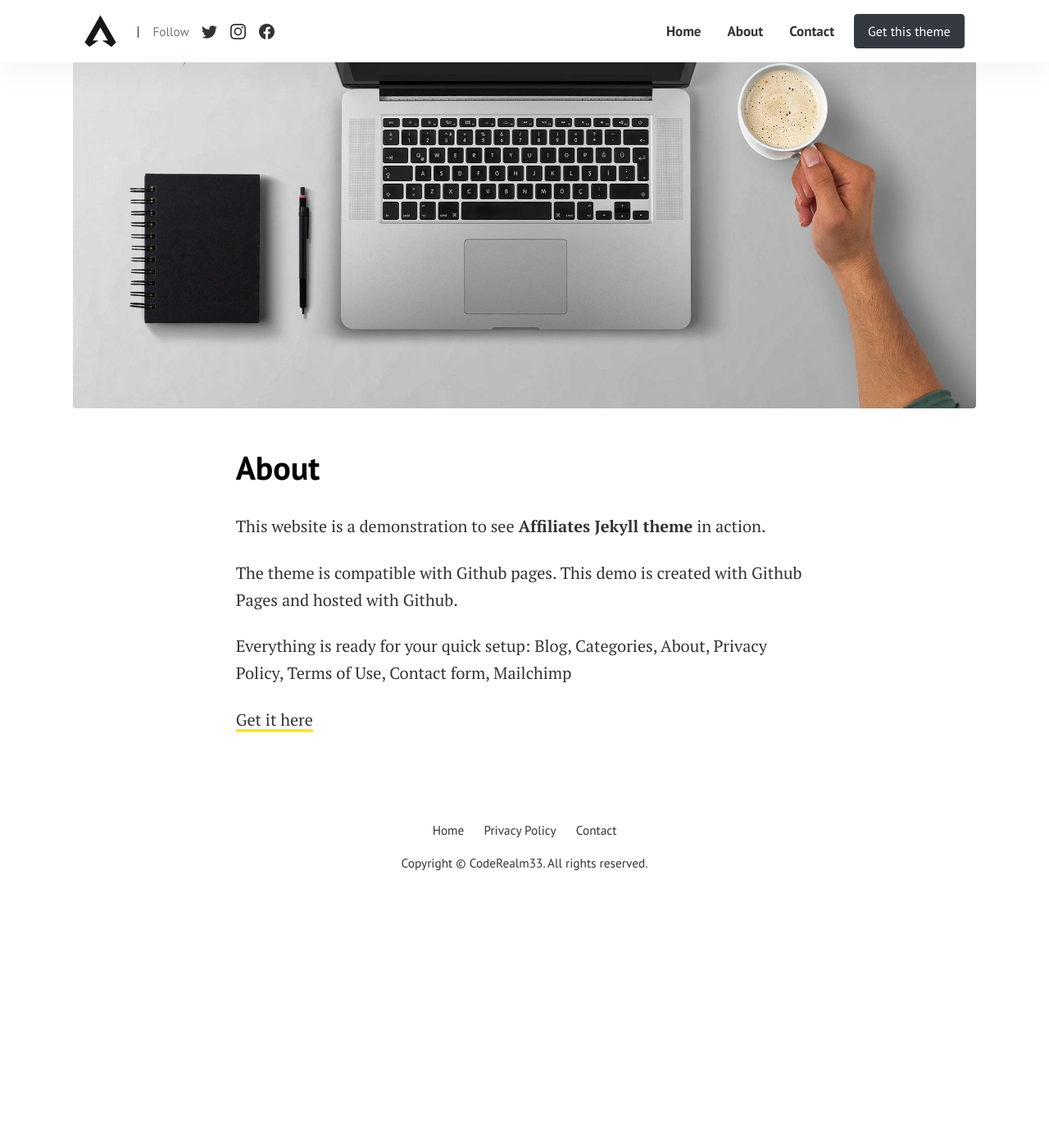
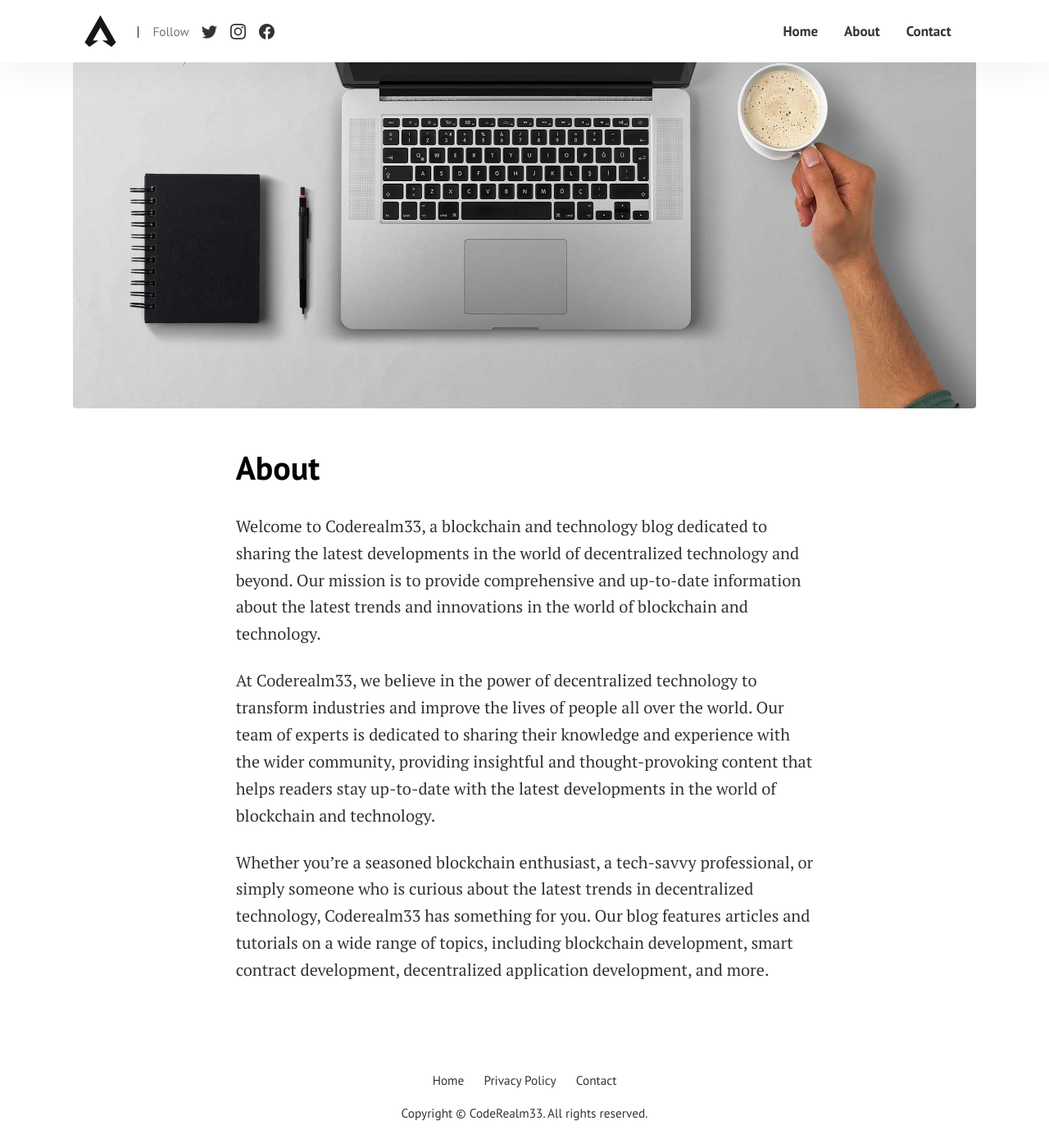
Before and after one commit to nagarajmanjunath/coderealm33, a Jekyll site: the page built from pages/about.md, in a window 1280 px wide and 1400 px high, scrolled down 280 px. Shown: the whole window at 82% size. Built offline with Jekyll 4.4.1, drawn with Linux system fonts in a browser that asks for light colours; before the commit the page ends 1375 px from its top, so only the background shows below that.

Commit message:
updated readme and added more content

```diff
--- a/_data/menus.yml
+++ b/_data/menus.yml
@@ -9,11 +9,6 @@ topmenu:
   - title: Contact
     url: "contact/"
 
-  - title: Get this theme
-    url: https://bootstrapstarter.com/template-affiliates-bootstrap-jekyll/
-    class: "ml-2 btn btn-dark text-white px-3"
-    external: true
-
 # Footer Menu
 footermenu:
   - title: Home
--- a/pages/about.md
+++ b/pages/about.md
@@ -5,10 +5,8 @@ permalink: "/about/"
 image: assets/images/screenshot.png
 ---
 
-This website is a demonstration to see **Affiliates Jekyll theme** in action.
+Welcome to Coderealm33, a blockchain and technology blog dedicated to sharing the latest developments in the world of decentralized technology and beyond. Our mission is to provide comprehensive and up-to-date information about the latest trends and innovations in the world of blockchain and technology.
 
-The theme is compatible with Github pages. This demo is created with Github Pages and hosted with Github.
+At Coderealm33, we believe in the power of decentralized technology to transform industries and improve the lives of people all over the world. Our team of experts is dedicated to sharing their knowledge and experience with the wider community, providing insightful and thought-provoking content that helps readers stay up-to-date with the latest developments in the world of blockchain and technology.
 
-Everything is ready for your quick setup: Blog, Categories, About, Privacy Policy, Terms of Use, Contact form, Mailchimp
-
-[Get it here](https://bootstrapstarter.com/jekyll-theme-memoirs/)
+Whether you're a seasoned blockchain enthusiast, a tech-savvy professional, or simply someone who is curious about the latest trends in decentralized technology, Coderealm33 has something for you. Our blog features articles and tutorials on a wide range of topics, including blockchain development, smart contract development, decentralized application development, and more.
```
Also changed, not shown: _posts/2023-01-29-evm-vs-wasm.md (added, +18 -0 lines), _posts/2023-01-29-how-evm-works.md (added, +22 -0 lines), _posts/2023-01-29-what-is-wasm.md (+1 -1 lines), README.md, assets/images/evm.png (added), assets/images/wasm.png (added).
